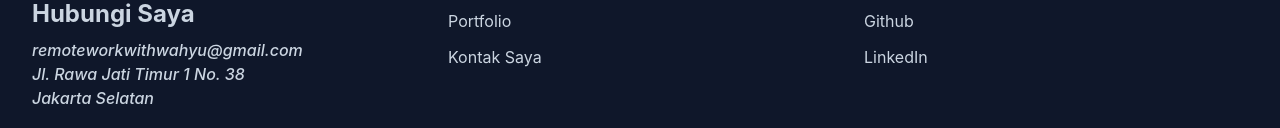
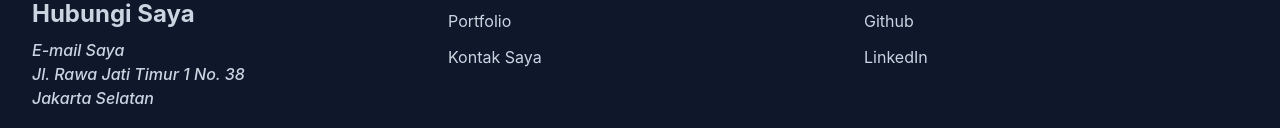
Before and after one commit to mwahyusp/portfolio-tailwind-css, a website: page index.html in a window 1280 px wide. Shown: the part 5085-5213 px from the top of the page. Drawn offline with Linux system fonts and the light colour scheme.

Commit message:
update index.html
change email

```diff
--- a/index.html
+++ b/index.html
@@ -766,7 +766,9 @@
             </h2>
             <h3 class="mb-2 text-2xl font-bold">Hubungi Saya</h3>
             <address class="not-italic">
-              <p>remoteworkwithwahyu@gmail.com</p>
+              <p>
+                <a href="mailto:remoteworkwithwahyu@gmail.com">E-mail Saya</a>
+              </p>
               <p>Jl. Rawa Jati Timur 1 No. 38</p>
               <p>Jakarta Selatan</p>
             </address>
```
